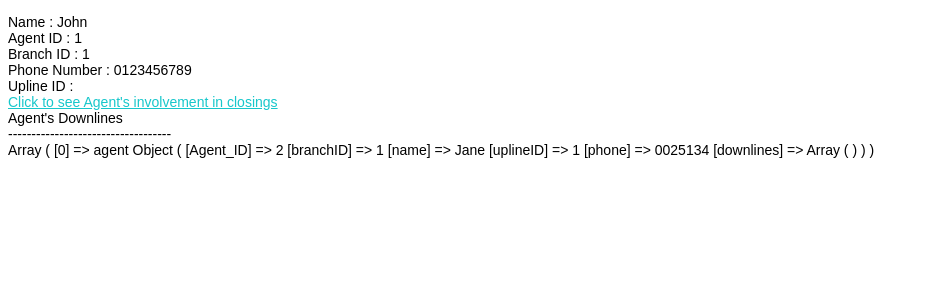
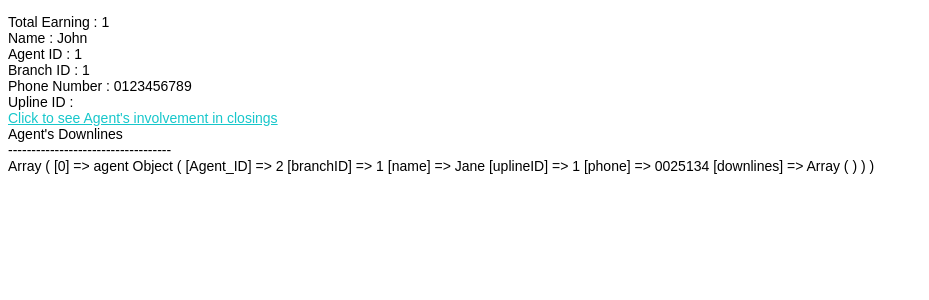
Before and after one commit to ViriusLevan/SoftwareEngineering_Project, a PHP site: page /agent_details.php?id=1 in a window 1280 px wide. Shown: the top 300 px of the page, without its empty margins (0-929 px from the left). Run offline with PHP 8.4, Linux system fonts and the light colour scheme; a user stored in the database is signed in; data comes from the database, SQL or seed files in the repository; tables that the repository leaves empty hold one stand-in row (values such as "Sample post").

Commit message:
added function to print out total earning

```diff
--- a/agent_details.php
+++ b/agent_details.php
@@ -20,6 +20,7 @@
           $a = new Agent($AgentRow["Agent_ID"], $AgentRow["Branch_ID"],
             $AgentRow["Name"], $AgentRow["PhoneNumber"], $AgentRow["ImmediateUpline_ID"]);
 
+          $a->getEarningTotal($db);
           $a->printDetails();
 
           ?>
--- a/class_agent.php
+++ b/class_agent.php
@@ -18,6 +18,16 @@
 	    	echo "Branch ID : " . $this->branchID . "<br>";
 	    	echo "Phone Number : " . $this->phone . "<br>";
 	    	echo "Upline ID : " . $this->uplineID . "<br>";
+	    }
+
+	    public function getEarningTotal($db){
+
+	    	$earningSQL = "SELECT SUM(earning) as total FROM `agent_involved_in_closing` WHERE Agent_ID = " . $this->Agent_ID;
+			$earningResult = mysqli_query($db, $earningSQL);
+			$earningRow = $earningResult->fetch_assoc();
+
+			$total = $earningRow["total"];
+			echo "Total Earning : " . $total . "<br>";
 	    }
 
 	    public function getDownline($db){
```
Also changed, not shown: closing_add.php (+5 -6 lines).
